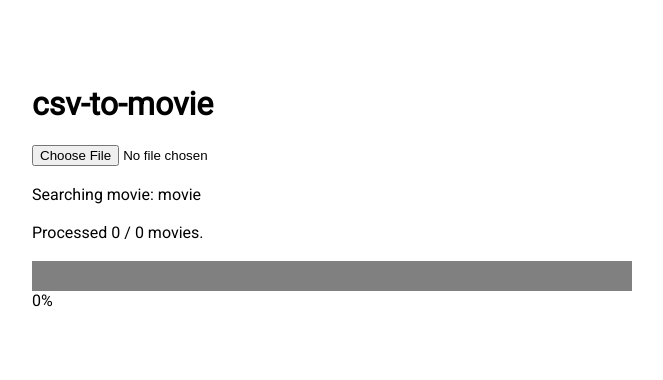
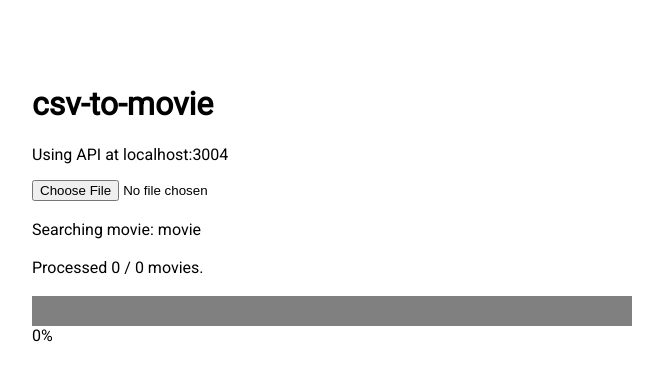
Before and after one commit to gatesweeney/csv-torrent-gen, a React (Create React App) app: page / in a window 1280 px wide. Shown: the top 380 px of the page, without its empty margins (32-695 px from the left). Built offline with nearby package versions, Linux system fonts and the light colour scheme.

Commit message:
auto domain handling

```diff
--- a/src/App.js
+++ b/src/App.js
@@ -6,7 +6,8 @@ import $ from "jquery";
 import { getAllUrlParams } from "./getParams";
 
 
-let domain = 'localhost';
+var domain;
+domain = window.location.href.split('/')[2].split(':')[0];
 let port = '3004';
 let site = 'piratebay';
 // Set to true to search all sites. Overrides 'site'
@@ -19,6 +20,8 @@ var allListings = [];
 
 
 function App() {
+
+
 
 
   $('#complete').hide();
@@ -78,6 +81,7 @@ function App() {
   var out = (
       <div>
         <h1>csv-to-movie</h1>
+        <p>Using API at {domain}:{port}</p>
         <input
           type="file"
           name="file"
```
